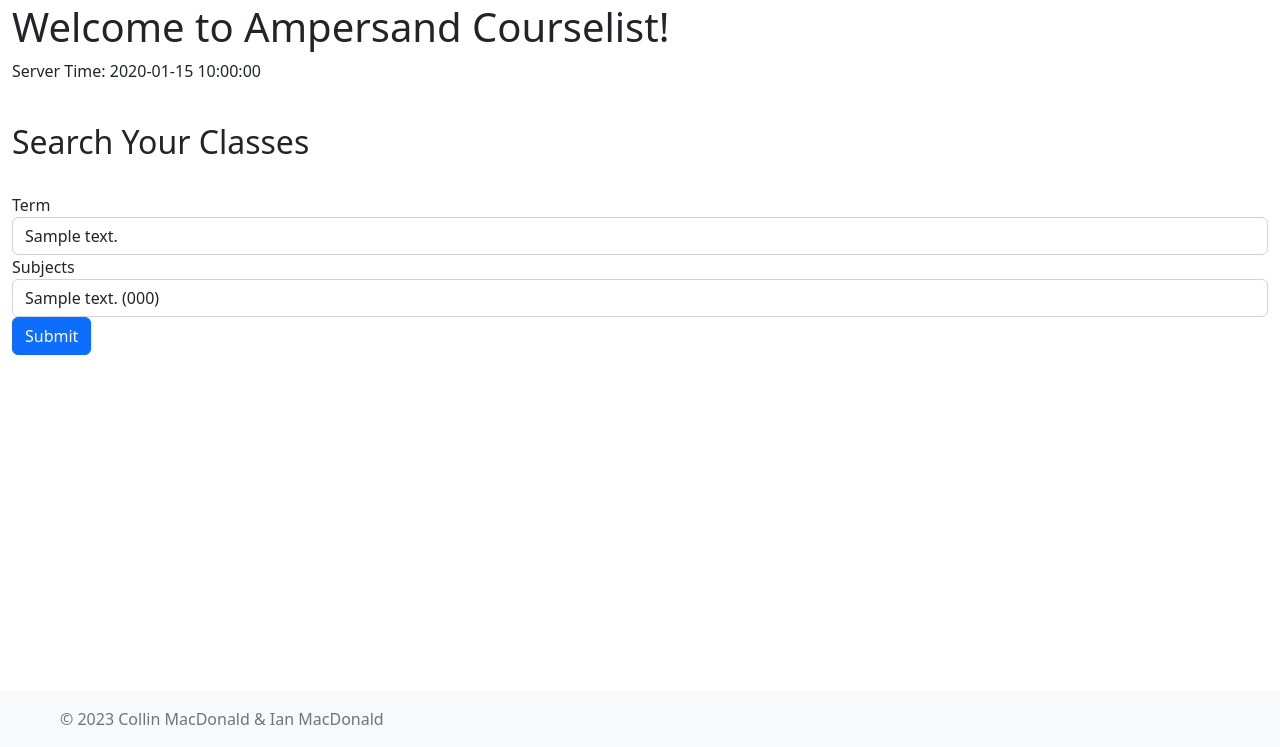
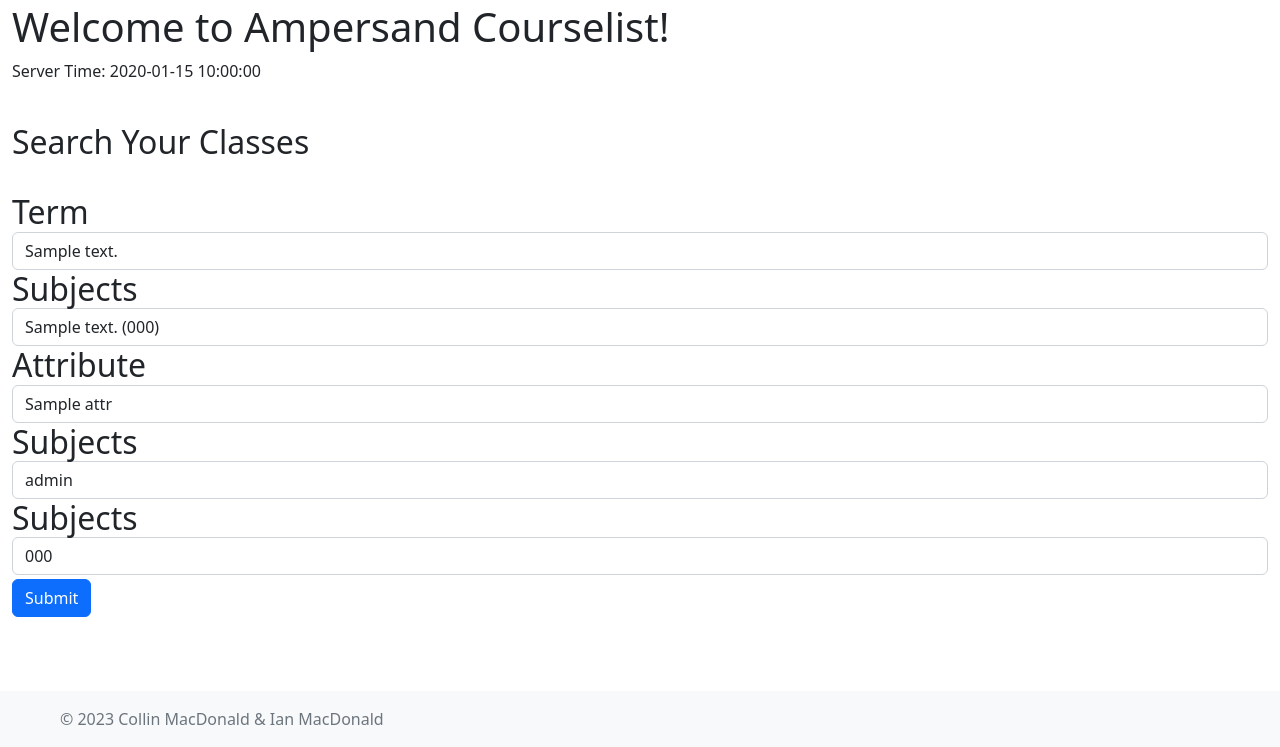
Before and after one commit to ShadowBearVR/Cypher-Ampersand, a Flask app: template server/templates/index.html in a window 1280 px wide. Shown: the part 53-800 px from the top of the page. Run offline with Flask 2, Linux system fonts and the light colour scheme; the template is opened without the code that fills it: most values are stand-ins (such as "Sample title", 1, 10 or a date in 2020); parts of the project's set-up code (start-up, migrations or seed data) failed here and were passed over; some libraries are stand-ins or nearby versions.

Commit message:
expanded form post, redirect, and error messages

```diff
--- a/server/src/app.py
+++ b/server/src/app.py
@@ -24,11 +24,17 @@ def index():
 
     terms_list = get_all_terms()
     subjects_list = get_all_subjects()
+    attr_list = get_all_atrributes()
+    levels_list = get_all_levels()
+    part_of_term_codes_list = get_all_part_of_term_codes()
 
     context = {
         'server_time': server_time,
         'terms_list': terms_list,
-        'subjects_list': subjects_list
+        'subjects_list': subjects_list,
+        'attr_list': attr_list,
+        'levels_list': levels_list,
+        'part_of_term_codes_list': part_of_term_codes_list,
     }
 
     return render_template('index.html', context=context)
@@ -40,10 +46,26 @@ def submit():
 
         term_selection = form_data['term-selection']
         subject_selection = form_data['subject-selection']
+        attr_selection = form_data['attr-selection']
+        level_selection = form_data['level-selection']
+        part_of_term_selection = form_data['part-of-term-selection']
 
-        return f'Search for {subject_selection} subject during {term_selection} term.'
+        context = {
+            'term_selection': term_selection,
+            'subject_selection': subject_selection,
+            'attr_selection': attr_selection,
+            'level_selection': level_selection,
+            'part_of_term_selection': part_of_term_selection
+        }
+
+        return render_template('results.html', context=context)
     else:
-        return 'Sorry, there was an error.'
+
+        context = {
+            'error-message': 'Something went wrong submitting your request. Please try again later.'
+        }
+
+        return render_template('index.html', context=context)
 
 @app.route('/update-courselist', methods=['POST'])
 def update_courselist():
--- a/server/src/courselist_wrapper.py
+++ b/server/src/courselist_wrapper.py
@@ -163,3 +163,63 @@ def get_all_courses():
         courses_dicts.append(course_dict)
 
     return courses_dicts
+
+def get_all_atrributes():
+
+    db = firestore.client()
+    collection = db.collection('courses')
+
+    courses_docs = collection.get()
+
+    attr_list = []
+
+    for course_doc in courses_docs:
+        course_attrs = course_doc.to_dict()["COURSE_ATTR"]
+        attr_list.extend(course_attrs)
+
+    attr_set = set(attr_list)
+    attr_list = list(attr_set)
+
+    attr_list.sort()
+
+    return attr_list
+
+def get_all_levels():
+
+    db = firestore.client()
+    collection = db.collection('courses')
+
+    courses_docs = collection.get()
+
+    levels_list = []
+
+    for course_doc in courses_docs:
+        course_levels = course_doc.to_dict()["COURSE_LEVEL"]
+        levels_list.extend(course_levels)
+
+    levels_set = set(levels_list)
+    levels_list = list(levels_set)
+
+    levels_list.sort()
+
+    return levels_list
+
+def get_all_part_of_term_codes():
+
+    db = firestore.client()
+    collection = db.collection('courses')
+
+    courses_docs = collection.get()
+
+    part_of_term_codes_list = []
+
+    for course_doc in courses_docs:
+        course_part_of_term_code = course_doc.to_dict()["PART_OF_TERM"]
+        part_of_term_codes_list.extend(course_part_of_term_code)
+
+    part_of_term_codes_set = set(part_of_term_codes_list)
+    part_of_term_codes_list = list(part_of_term_codes_set)
+
+    part_of_term_codes_list.sort()
+
+    return part_of_term_codes_list
--- a/server/templates/index.html
+++ b/server/templates/index.html
@@ -9,6 +9,8 @@
 
 <div>
     <div class="container-fluid">
+
+
         <h1>Welcome to Ampersand Courselist!</h1>
 
         <p> Server Time: {{ context.server_time }} </p>
@@ -18,6 +20,10 @@
         <h2> Search Your Classes </h2>
 
         <br>
+
+        {% if context.error_message != None %}
+            <h2> {{ context.error_message }}
+        {% endif %}
 
         <form method="post" action="/submit">
             <div class="form-group">
@@ -38,11 +44,32 @@
 
                 <!-- Attributes -->
 
+                <label for="attribute-selection">Attribute</label>
+                <select class="form-control" id="attribute-selection" required>
+                    {% for attr in context.attr_list %}
+                        <option value="{{ attr }}">{{ attr }}</option>
+                    {% endfor %}
+                </select>
+
                 <!-- Level -->
+
+                <label for="level-selection">Subjects</label>
+                <select class="form-control" id="level-selection" required>
+                    {% for level in context.levels_list %}
+                        <option value="{{ level }}">{{ level }}</option>
+                    {% endfor %}
+                </select>
 
                 <!-- Status -->
 
                 <!-- Part of Term -->
+
+                <label for="part-of-term-selection">Subjects</label>
+                <select class="form-control" id="part-of-term-selection" required>
+                    {% for part_of_term_code in context.part_of_term_codes_list %}
+                        <option value="{{ part_of_term_code }}">{{ part_of_term_code }}</option>
+                    {% endfor %}
+                </select>
 
                 <!-- Building / Room -->
 
```
Also changed, not shown: server/templates/results.html (added, +30 -0 lines).
